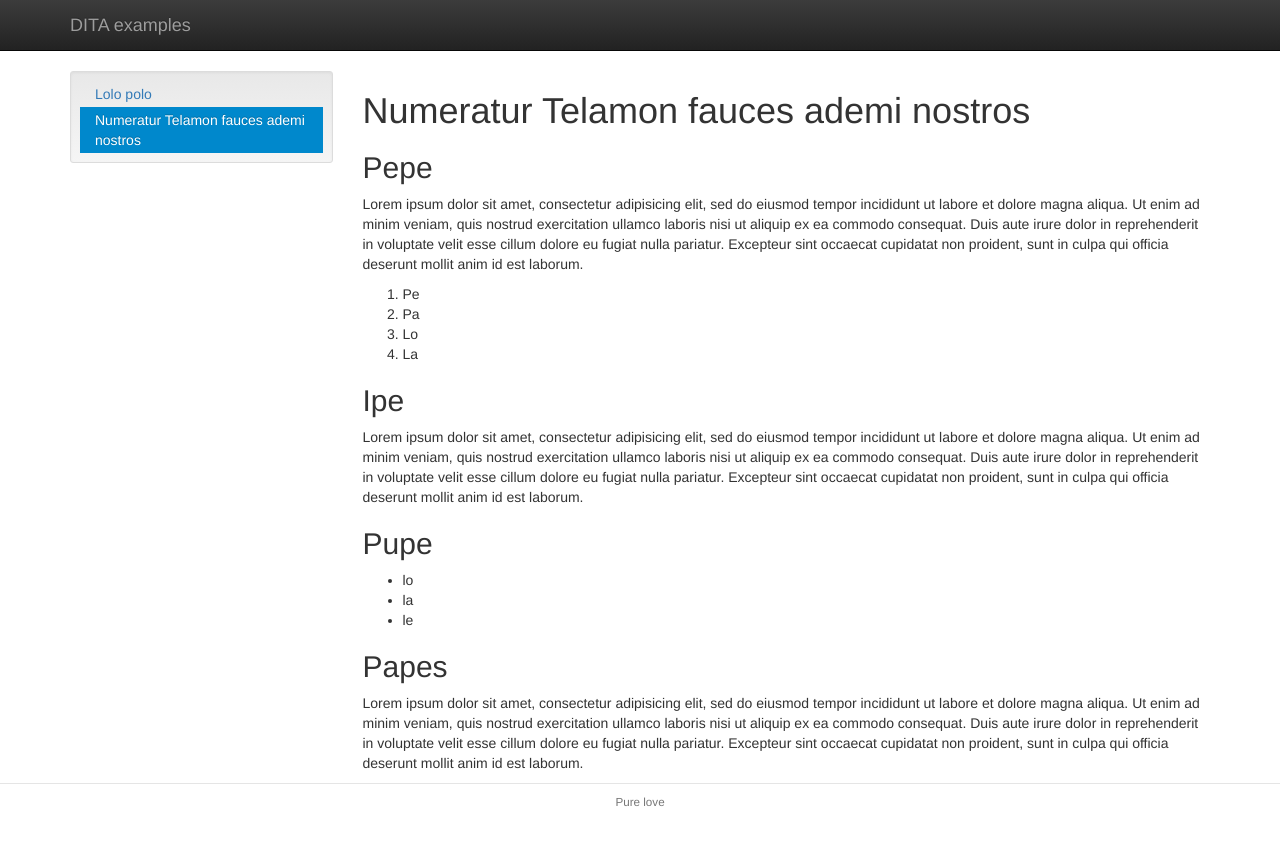
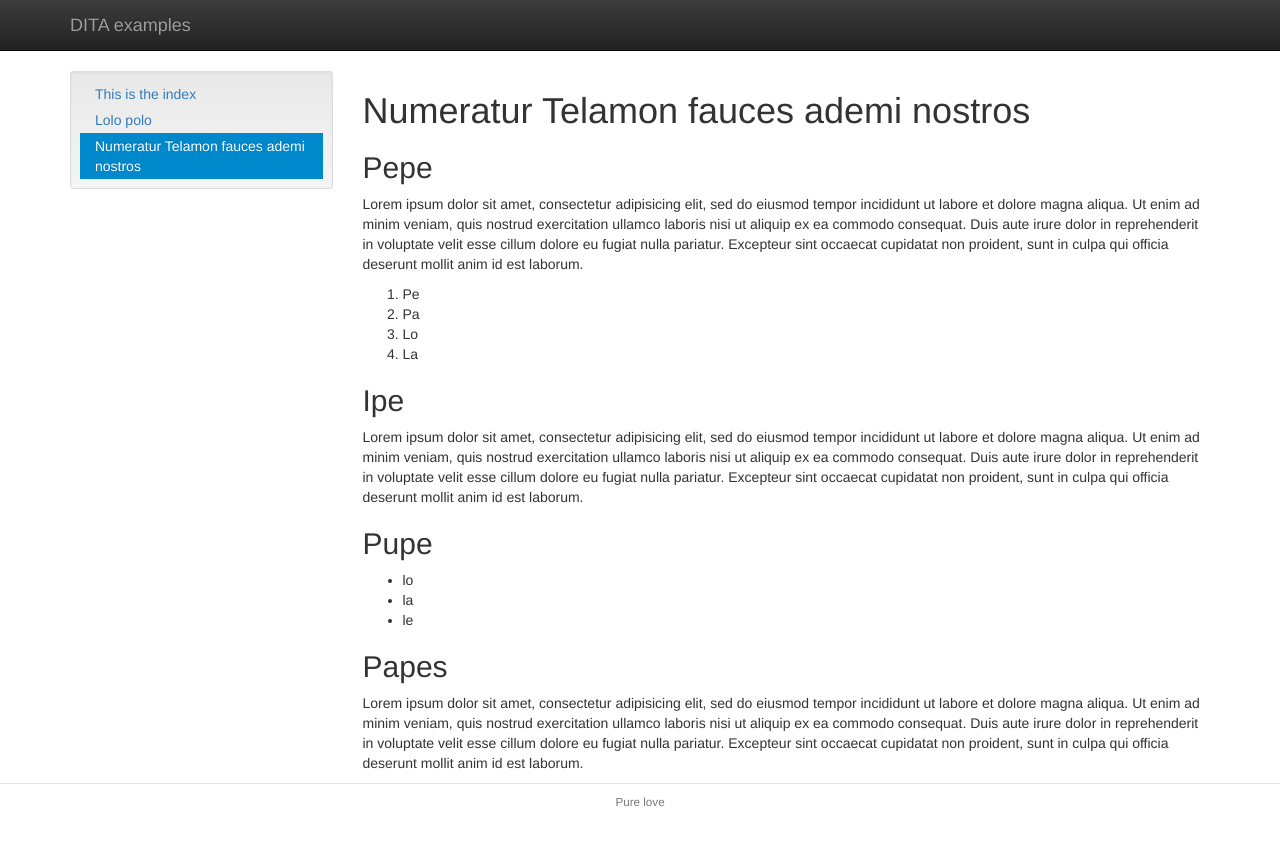
Before and after one commit to carlosevia/carlosevia.github.io, a Jekyll site: the page built from pe.html, in a window 1280 px wide. Shown: the top 845 px of the page. Built offline with Jekyll 4.4.1, drawn with Linux system fonts in a browser that asks for light colours.

Commit message:
nav updated

```diff
--- a/chipe.html
+++ b/chipe.html
@@ -3,7 +3,7 @@
 layout: base
 title: "Lolo polo"
 ---
-<nav class="col-md-3"><div class="well well-sm"><ul class="nav bs-docs-sidenav"><li class="active"><a href="chipe.html">Lolo polo</a><ul class="nav nav-list"></ul></li><li><a href="pe.html">Numeratur Telamon fauces ademi nostros </a></li></ul></div></nav><main class="col-md-9">
+<nav class="col-md-3"><div class="well well-sm"><ul class="nav bs-docs-sidenav"><li><a href="index.html">This is the index</a></li><li class="active"><a href="chipe.html">Lolo polo</a><ul class="nav nav-list"></ul></li><li><a href="pe.html">Numeratur Telamon fauces ademi nostros </a></li></ul></div></nav><main class="col-md-9">
     <h1 class="title topictitle1" id="ariaid-title1">Lolo polo</h1>
 
 
--- a/pe.html
+++ b/pe.html
@@ -3,7 +3,7 @@
 layout: base
 title: "Numeratur Telamon fauces ademi nostros "
 ---
-<nav class="col-md-3"><div class="well well-sm"><ul class="nav bs-docs-sidenav"><li><a href="chipe.html">Lolo polo</a></li><li class="active"><a href="pe.html">Numeratur Telamon fauces ademi nostros </a><ul class="nav nav-list"></ul></li></ul></div></nav><main class="col-md-9"><h1 class="title topictitle1" id="ariaid-title1">Numeratur Telamon fauces ademi nostros </h1>
+<nav class="col-md-3"><div class="well well-sm"><ul class="nav bs-docs-sidenav"><li><a href="index.html">This is the index</a></li><li><a href="chipe.html">Lolo polo</a></li><li class="active"><a href="pe.html">Numeratur Telamon fauces ademi nostros </a><ul class="nav nav-list"></ul></li></ul></div></nav><main class="col-md-9"><h1 class="title topictitle1" id="ariaid-title1">Numeratur Telamon fauces ademi nostros </h1>
 <div class="body"><section class="section" id="carrot__pepe"><h2 class="title sectiontitle">Pepe </h2><p class="p">Lorem ipsum dolor sit amet, consectetur adipisicing elit, sed do eiusmod tempor incididunt ut labore et dolore magna aliqua. Ut enim ad minim veniam, quis nostrud exercitation ullamco laboris nisi ut aliquip ex ea commodo consequat. Duis aute irure dolor in reprehenderit in voluptate velit esse cillum dolore eu fugiat nulla pariatur. Excepteur sint occaecat cupidatat non proident, sunt in culpa qui officia deserunt mollit anim id est laborum. </p>
 <ol class="ol"><li class="li">Pe</li>
 <li class="li">Pa</li>
```
